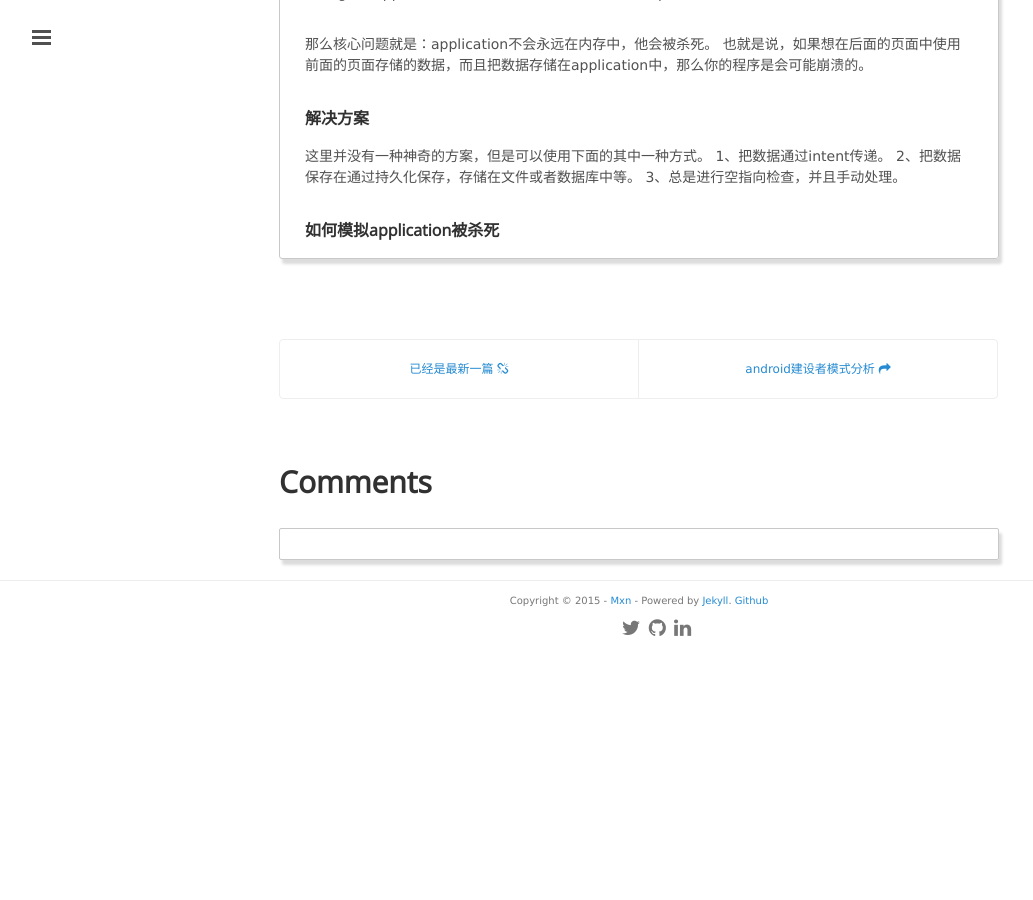
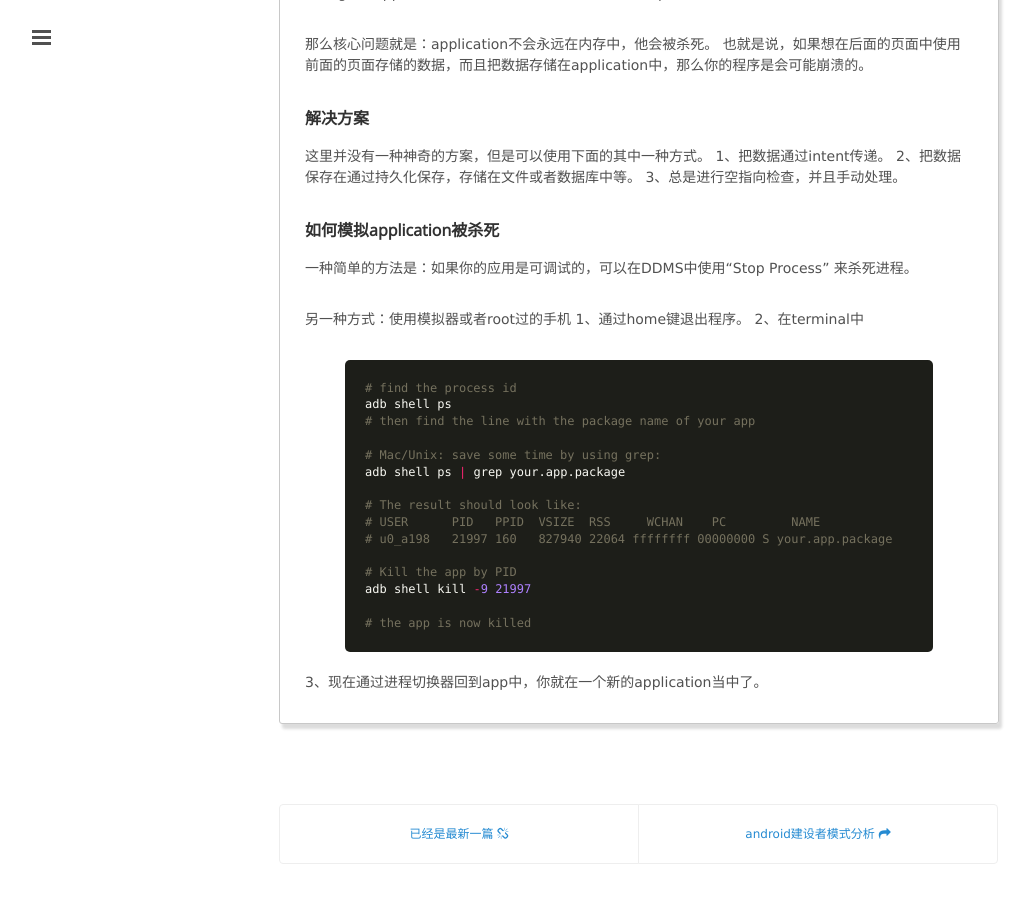
Before and after one commit to mxn21/mxn21.github.io, a Jekyll site: the page built from _posts/2015-6-15-为什么Application不能存储数据.md, in a window 1280 px wide and 900 px high, scrolled down 1725 px. Shown: the whole window, without its empty margins (1-1034 px from the left). Built offline with Jekyll 4.4.1, drawn with Linux system fonts in a browser that asks for light colours; Markdown is read by kramdown in place of the engine named in the settings; comment, search, counter and statistics services are not loaded; before the commit the page ends 2378 px from its top, so only the background shows below that.

Commit message:
Update 2015-6-15-为什么Application不能存储数据.md

```diff
--- a/_posts/2015-6-15-为什么Application不能存储数据.md
+++ b/_posts/2015-6-15-为什么Application不能存储数据.md
@@ -92,3 +92,30 @@
 3、总是进行空指向检查，并且手动处理。
 
 ###如何模拟application被杀死
+
+一种简单的方法是：如果你的应用是可调试的，可以在DDMS中使用“Stop Process” 来杀死进程。
+
+另一种方式：使用模拟器或者root过的手机
+1、通过home键退出程序。
+2、在terminal中
+
+{% highlight c %}
+# find the process id
+adb shell ps
+# then find the line with the package name of your app
+
+# Mac/Unix: save some time by using grep:
+adb shell ps | grep your.app.package
+
+# The result should look like:
+# USER      PID   PPID  VSIZE  RSS     WCHAN    PC         NAME
+# u0_a198   21997 160   827940 22064 ffffffff 00000000 S your.app.package
+
+# Kill the app by PID
+adb shell kill -9 21997
+
+# the app is now killed
+
+{% endhighlight %}
+
+3、现在通过进程切换器回到app中，你就在一个新的application当中了。
```
